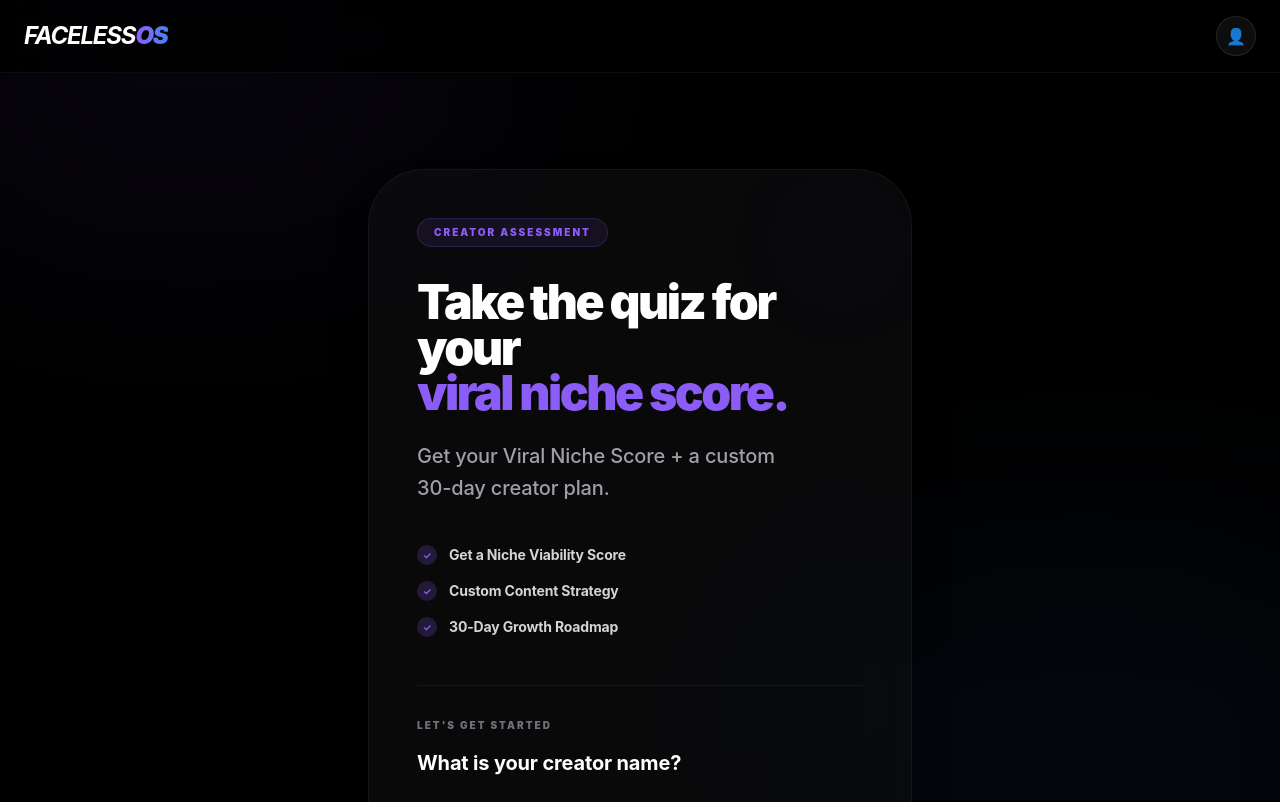
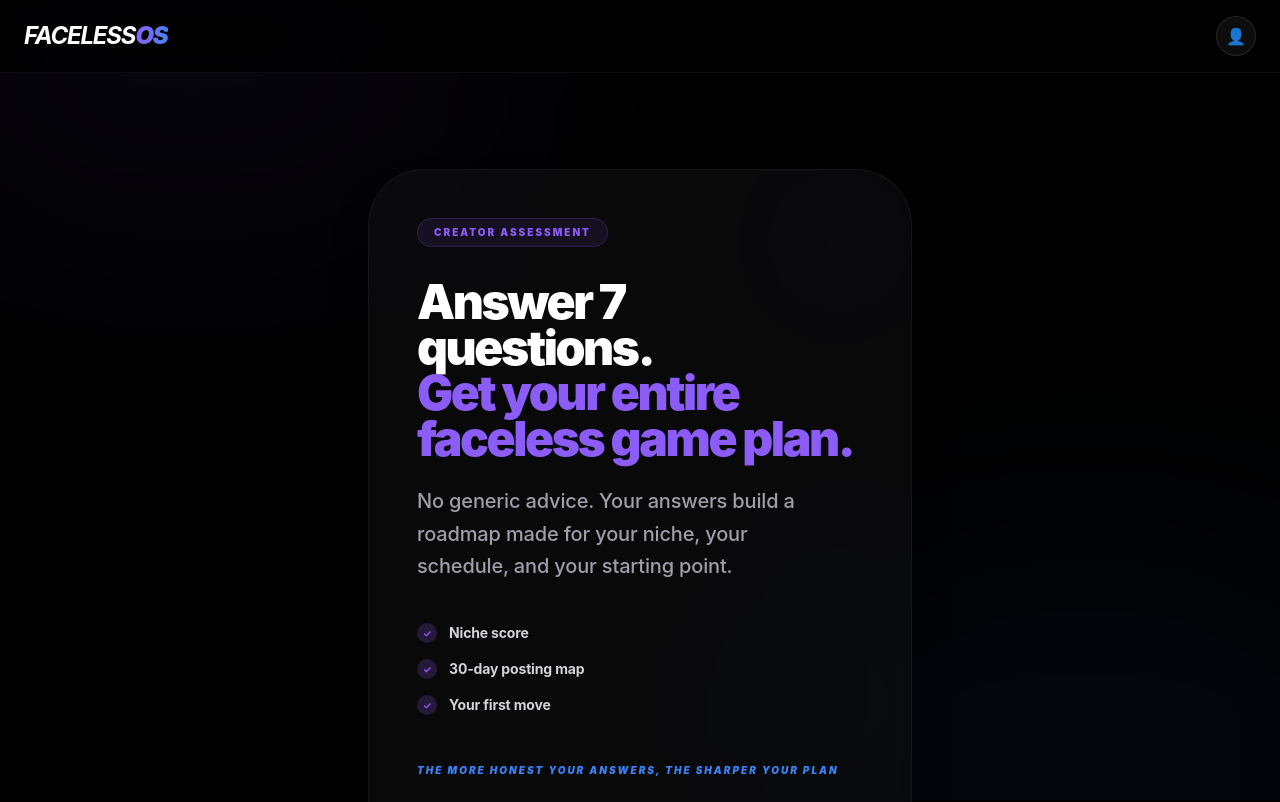
Before and after one commit to faceless-os2/faceless_os, a React (Vite) app: page / in a window 1280 px wide. Shown: the top 802 px of the page. Built offline with nearby package versions, Linux system fonts and the light colour scheme.

Commit message:
feat: update landing page copy and expand quiz to 7 questions with smart tailoring

```diff
--- a/src/App.jsx
+++ b/src/App.jsx
@@ -1,10 +1,12 @@
 import { useState, useEffect } from 'react';
 
 // --- Helper: Strategy Content by Niche ---
-const getNicheStrategy = (niche, vibe, platforms) => {
+const getNicheStrategy = (niche, vibe, platforms, schedule, experience) => {
   const n = niche?.toLowerCase() || '';
   const v = vibe?.toLowerCase() || '';
   const p = Array.isArray(platforms) ? platforms.join(', ').toLowerCase() : (platforms?.toLowerCase() || '');
+  const s = schedule?.toLowerCase() || '';
+  const e = experience?.toLowerCase() || '';
 
   // Platform specific advice overlays
   let platformAdvice = "";
@@ -12,10 +14,19 @@ const getNicheStrategy = (niche, vibe, platforms) => {
   if (p.includes('pinterest')) platformAdvice = "Optimize for search keywords in your titles and use vertical 'Idea Pin' formats.";
   if (p.includes('youtube')) platformAdvice = "Your hook needs to match your thumbnail exactly. Focus on the first 3 seconds.";
 
+  // Schedule advice
+  let scheduleAdvice = "";
+  if (s.includes('< 30')) scheduleAdvice = " Since you're short on time, use AI tools to generate B-roll and captions in batches.";
+  else if (s.includes('4+')) scheduleAdvice = " With your full-time focus, aim for high-production cinematic value and original B-roll.";
+
+  // Experience advice
+  let experienceAdvice = "";
+  if (e.includes('beginner')) experienceAdvice = " As a beginner, focus on quantity over quality for the first 10 posts to find your voice.";
+
   if (v.includes('aesthetic') || v.includes('minimalist') || v.includes('moody')) {
     return {
       title: 'The Atmosphere Architect',
-      description: `You're building an aesthetic world. ${platformAdvice} curated moments are your currency.`,
+      description: `You're building an aesthetic world. ${platformAdvice}${scheduleAdvice}${experienceAdvice} Curated moments are your currency.`,
       steps: [
         { t: 'The Hook', d: 'Use "POV" hooks that place the viewer in your aesthetic world.' },
         { t: 'The Value', d: 'Showcase the lifestyle/feeling of the {{niche}} space without over-explaining.'.replace('{{niche}}', niche || 'niche') },
@@ -27,7 +38,7 @@ const getNicheStrategy = (niche, vibe, platforms) => {
   if (n.includes('ai') || n.includes('tech')) {
     return {
       title: 'The "Secret Tool" Method',
-      description: `Position your page as the go-to resource for tools. ${platformAdvice}`,
+      description: `Position your page as the go-to resource for tools. ${platformAdvice}${scheduleAdvice}${experienceAdvice}`,
       steps: [
         { t: 'The Hook', d: 'Start every video with: "Stop doing [Task] manually."' },
         { t: 'The Value', d: 'Show exactly how the AI tool works in 5 seconds or less.' },
@@ -38,7 +49,7 @@ const getNicheStrategy = (niche, vibe, platforms) => {
   if (n.includes('wealth') || n.includes('money') || n.includes('saas')) {
     return {
       title: 'The Digital Wealth Map',
-      description: `You are the guide showing the path to digital income. ${platformAdvice}`,
+      description: `You are the guide showing the path to digital income. ${platformAdvice}${scheduleAdvice}${experienceAdvice}`,
       steps: [
         { t: 'The Hook', d: 'Focus on "Low effort, high reward" business ideas.' },
         { t: 'The Value', d: 'Break down the math. Show how $100/day is actually possible.' },
@@ -48,7 +59,7 @@ const getNicheStrategy = (niche, vibe, platforms) => {
   }
   return {
     title: 'The Value Specialist',
-    description: `Solve specific problems with simple advice. ${platformAdvice}`,
+    description: `Solve specific problems with simple advice. ${platformAdvice}${scheduleAdvice}${experienceAdvice}`,
     steps: [
       { t: 'The Hook', d: 'Identify a "Mistake" people are making and offer a fix.' },
       { t: 'The Value', d: 'Share a "Quick Win" that someone can do in under 60 seconds.' },
@@ -154,7 +165,7 @@ const Dashboard = ({ answers, setView, setData }) => {
     setIsGenerating(true);
     const timer = setTimeout(() => {
       setPostMap(generate30DayMap(answers?.niche, answers?.vibe, answers?.platform));
-      setStrategy(getNicheStrategy(answers?.niche, answers?.vibe, answers?.platform));
+      setStrategy(getNicheStrategy(answers?.niche, answers?.vibe, answers?.platform, answers?.schedule, answers?.experience));
       setIsGenerating(false);
 
       // Automated Email Delivery for paid users
@@ -273,7 +284,7 @@ const Dashboard = ({ answers, setView, setData }) => {
           { id: 'strategy', label: 'Master Strategy', icon: '🎯' },
           { id: 'scripts', label: '30-Day Map & Scripts', icon: '📅' },
           { id: 'visuals', label: 'Starter Brand Assets', icon: '🎨' },
-          { id: 'checklist', label: '1k Follower Checklist', icon: '🚀' },
+          { id: 'checklist', label: 'Your First Move (1k)', icon: '🚀' },
           { id: 'production', label: 'The Production System', icon: '⚙️' },
         ].map(tab => (
           <button key={tab.id} onClick={() => setActiveTab(tab.id)} className={`w-full flex items-center space-x-4 p-4 rounded-2xl transition-all ${activeTab === tab.id ? 'bg-gradient-brand text-white shadow-brand' : 'hover:bg-white/5 text-zinc-500'}`}>
@@ -346,7 +357,7 @@ const Dashboard = ({ answers, setView, setData }) => {
           )}
           {activeTab === 'checklist' && (
             <div className="animate-in fade-in slide-in-from-bottom-2 duration-500">
-              <h2 className="text-3xl font-bold italic uppercase tracking-tighter text-zinc-100 mb-8">1k Follower <span className="text-brand-primary">Checklist</span></h2>
+              <h2 className="text-3xl font-bold italic uppercase tracking-tighter text-zinc-100 mb-8">Your First Move: <span className="text-brand-primary">1k Checklist</span></h2>
               <div className="space-y-4">
                 {[
                   { t: 'Optimize Profile', d: 'Clear profile picture, keyword-rich bio, and a link in bio (even if it is just a newsletter).' },
@@ -838,6 +849,8 @@ const Quiz = ({ onComplete }) => {
     { id: 'name', text: 'What is your creator name?', type: 'text', placeholder: 'e.g. Stoic Soul...' },
     { id: 'niche', text: 'What is your niche?', type: 'text', placeholder: 'e.g. AI Tools, Stoicism...' },
     { id: 'goal', text: 'What is your goal?', type: 'multi-select', options: ['Affiliate Sales', 'Digital Product', 'Brand Deals', 'Followers Only', 'Other'] },
+    { id: 'experience', text: 'What is your experience level?', type: 'select', options: ['Total Beginner', 'Some Experience', 'Advanced Creator'] },
+    { id: 'schedule', text: 'How much time can you spend daily?', type: 'select', options: ['< 30 mins', '1-2 hours', '4+ hours (Full Time)'] },
     { id: 'platform', text: 'Where do you want to post?', type: 'multi-select', options: ['TikTok', 'Instagram', 'YouTube', 'Pinterest', 'Other'] },
     { id: 'vibe', text: 'What style do you like?', type: 'select', options: ['Aesthetic/Minimalist', 'Dark/Moody', 'Fast/Hype', 'Educational', 'Other'] },
   ];
@@ -878,19 +891,19 @@ const Quiz = ({ onComplete }) => {
             </span>
 
             <h1 className="text-4xl md:text-5xl font-black mb-6 tracking-tighter leading-[0.95] text-white">
-              Take the quiz for your <br />
-              <span className="text-brand-primary">viral niche score.</span>
+              Answer 7 questions. <br />
+              <span className="text-brand-primary">Get your entire faceless game plan.</span>
             </h1>
 
             <p className="text-zinc-400 text-lg md:text-xl font-medium leading-relaxed mb-10 max-w-sm">
-              Get your Viral Niche Score + a custom 30-day creator plan.
+              No generic advice. Your answers build a roadmap made for your niche, your schedule, and your starting point.
             </p>
 
             <div className="space-y-4 mb-12">
               {[
-                'Get a Niche Viability Score',
-                'Custom Content Strategy',
-                '30-Day Growth Roadmap'
+                'Niche score',
+                '30-day posting map',
+                'Your first move'
               ].map(item => (
                 <div key={item} className="flex items-center space-x-3 text-sm font-bold text-zinc-300">
                   <div className="w-5 h-5 rounded-full bg-brand-primary/20 flex items-center justify-center">
@@ -900,6 +913,10 @@ const Quiz = ({ onComplete }) => {
                 </div>
               ))}
             </div>
+
+            <p className="text-[10px] font-black text-brand-secondary uppercase tracking-[0.2em] mb-12 italic">
+              The more honest your answers, the sharper your plan
+            </p>
 
             <div className="pt-8 border-t border-white/5">
               <p className="text-[10px] font-black text-zinc-500 uppercase tracking-[0.2em] mb-4">Let's get started</p>
```
